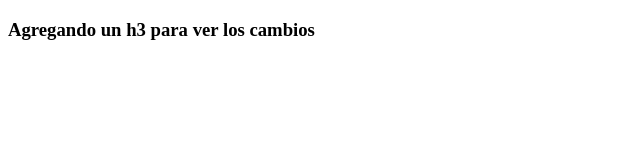
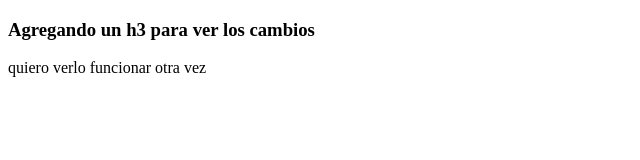
Before and after one commit to jon-dt/Primer-repo, a plain HTML site: page index.html in a window 1280 px wide. Shown: the whole page, without its empty margins (0-640 px from the left). Drawn offline with Linux system fonts and the light colour scheme.

Commit message:
Tercer commit

```diff
--- a/index.html
+++ b/index.html
@@ -7,5 +7,6 @@
 </head>
 <body>
     <h3>Agregando un h3 para ver los cambios</h3>
+    <p>quiero verlo funcionar otra vez</p>
 </body>
 </html>
```
